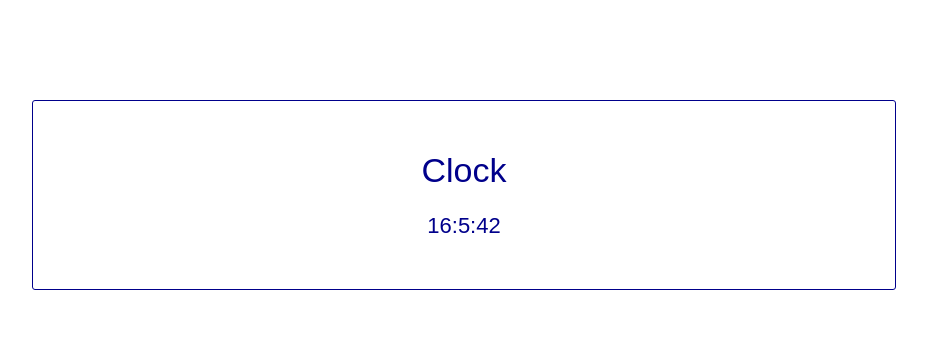
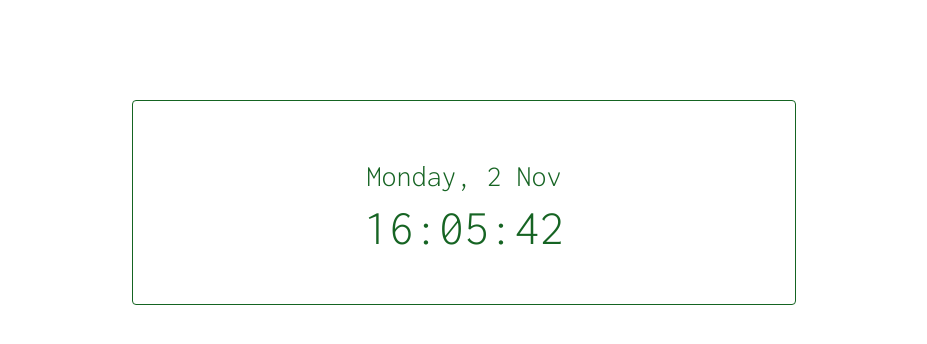
Before and after one commit to kukulska/Clock, a plain HTML site: page index.html in a window 1280 px wide. Shown: the whole page, without its empty margins (176-1103 px from the left). Drawn offline with Linux system fonts and the light colour scheme.

Commit message:
Added date & edited hours display

```diff
--- a/index.html
+++ b/index.html
@@ -3,12 +3,16 @@
   <head>
     <meta charset="UTF-8" />
     <meta name="viewport" content="width=device-width, initial-scale=1.0" />
+    <link
+      href="https://fonts.googleapis.com/css2?family=Inconsolata:wght@300&display=swap"
+      rel="stylesheet"
+    />
     <link rel="stylesheet" href="src/style.css" />
     <title>Awesome clock</title>
   </head>
   <body>
     <div class="wrapper">
-      <h1>Clock</h1>
+      <div class="date" id="date"></div>
       <div class="clock">
         <span id="time"></span>
       </div>
--- a/src/script.js
+++ b/src/script.js
@@ -4,10 +4,55 @@ function getTime() {
   let minutes = current.getMinutes();
   let seconds = current.getSeconds();
 
+  if (hours < 10) {
+    hours = `0${hours}`;
+  }
+  if (minutes < 10) {
+    minutes = `0${minutes}`;
+  }
+  if (seconds < 10) {
+    seconds = `0${seconds}`;
+  }
+
   let time = document.querySelector("#time");
   time.innerHTML = `${hours}:${minutes}:${seconds}`;
-
   setTimeout(getTime, 1000);
 }
 
+function getDate() {
+  let current = new Date();
+  let days = [
+    "Sunday",
+    "Monday",
+    "Tuesday",
+    "Wednesday",
+    "Thursday",
+    "Friday",
+    "Saturday",
+  ];
+  let months = [
+    "Jan",
+    "Feb",
+    "Mar",
+    "Apr",
+    "May",
+    "Jun",
+    "Jul",
+    "Aug",
+    "Sep",
+    "Oct",
+    "Nov",
+    "Dec",
+  ];
+  let day = days[current.getDay()];
+  let date = current.getDate();
+  let month = months[current.getMonth()];
+
+  let fullDate = document.querySelector("#date");
+  fullDate.innerHTML = `${day}, ${date} ${month}`;
+
+  setTimeout(getDate, 1000 * 60);
+}
+
 getTime();
+getDate();
--- a/src/style.css
+++ b/src/style.css
@@ -1,20 +1,21 @@
-h1 {
-  font-size: 34px;
+.wrapper {
+  color: rgba(9, 92, 23, 0.95);
+  border: solid 1px rgba(9, 92, 23, 0.95);
+  border-radius: 4px;
+  font-family: "Inconsolata", monospace;
+  padding: 50px 100px;
+  margin: 100px 300px;
+  text-align: center;
+}
+
+.date {
+  font-size: 30px;
   font-weight: 500;
+  line-height: 50px;
   margin-top: 0;
 }
 
-.wrapper {
-  color: darkblue;
-  border: solid 1px darkblue;
-  border-radius: 3px;
-  font-family: Arial, Helvetica, sans-serif;
-  padding: 50px 100px;
-  margin: 100px 200px;
-  text-align: center;
-}
-
 .clock {
-  font-size: 22px;
+  font-size: 50px;
   font-weight: 100;
 }
```
